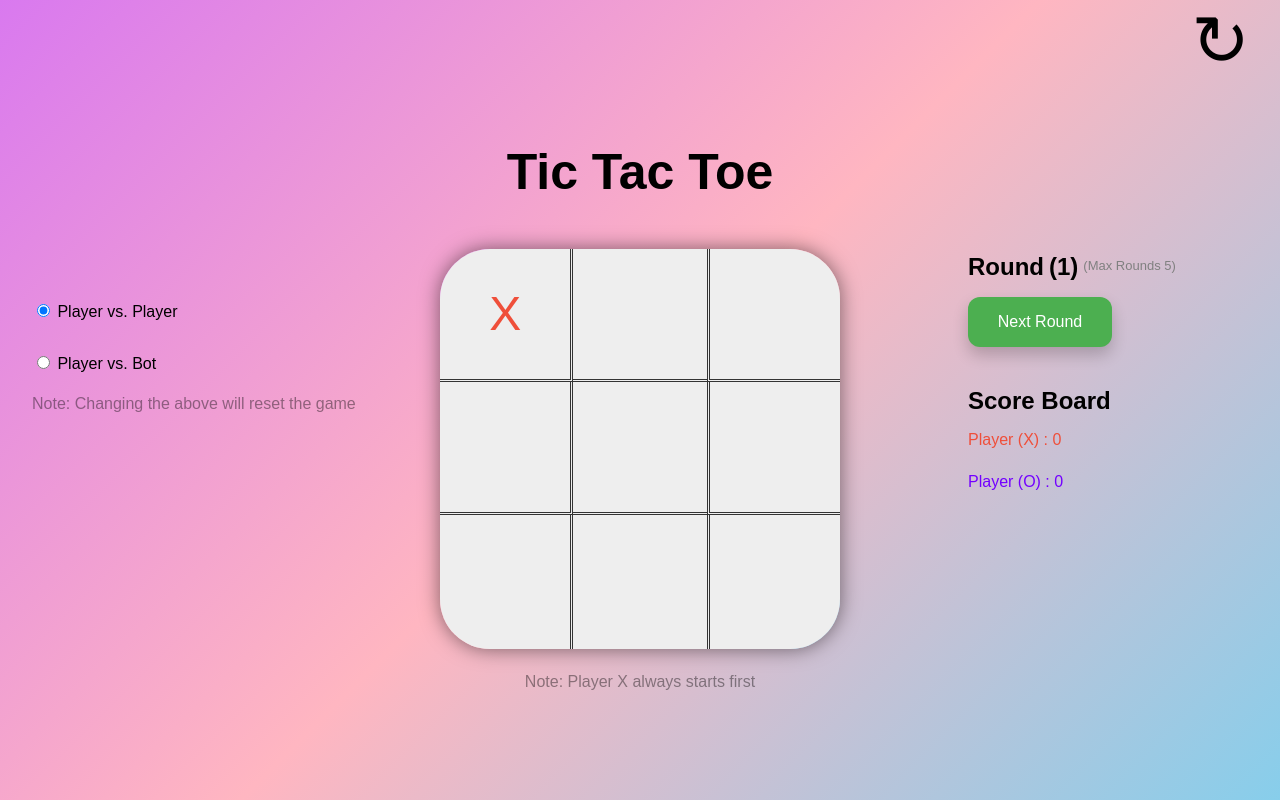
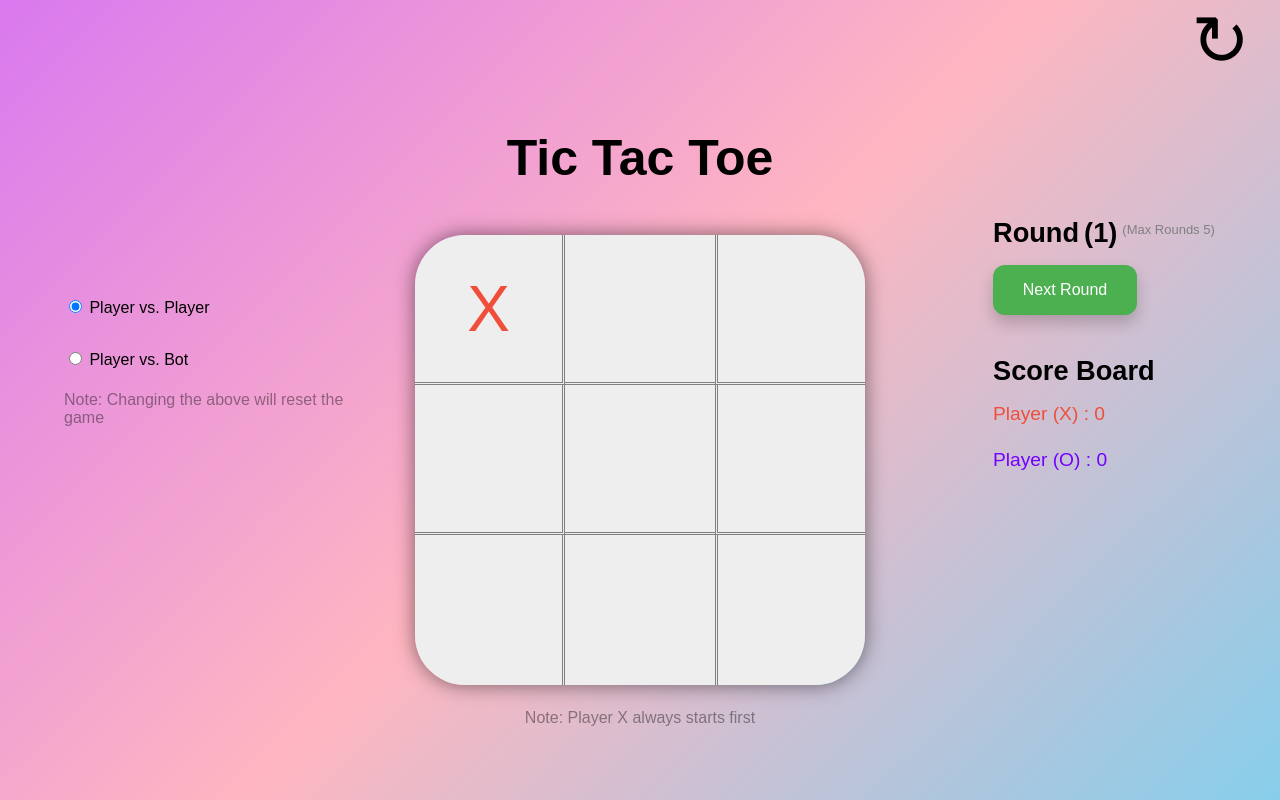
Before and after one commit to Vishrutkev/The_Odin_Project, a plain HTML site: page Tic-Tac-Toe/index.html in a window 1280 px wide. Both pictures are taken after a click on the element 506 px from the left and 315 px from the top of the page. Drawn offline with Linux system fonts and the light colour scheme.

Commit message:
Added animation when user clicks on the cell and the content zoom-in and zoom-out and some minor front-end tweaks

```diff
--- a/Tic-Tac-Toe/script.js
+++ b/Tic-Tac-Toe/script.js
@@ -52,7 +52,7 @@ function GameBoard() {
     },
     resetFrontEnd: function () {
       cells.forEach((cell) => {
-        cell.classList.remove("disabled");
+        cell.classList.remove("disabled", "animateCell");
         cell.textContent = "";
         cell.style.color = "black";
         cell.style.fontSize = "3em";
@@ -164,7 +164,6 @@ function checkWin(gameBoard, board) {
     winningPositions.forEach(([row, col]) => {
       const { winCells } = Selectors(row, col);
       winCells.style.color = "darkgreen";
-      winCells.style.fontSize = "3.5rem";
     });
     cells.forEach((cell) => {
       cell.classList.add("disabled");
@@ -226,8 +225,9 @@ function renderWins(gameBoard) {
         const column = (index % gridSize) + 1;
         gameBoard.updateGameBoard(gameBoard.currentPlayer, row, column);
         cell.classList.add(gameBoard.currentPlayer.toLowerCase());
+        cell.textContent = gameBoard.currentPlayer;
+        cell.classList.add("animateCell");
         cell.classList.add("disabled");
-        cell.textContent = gameBoard.currentPlayer;
         if (gameBoard.currentPlayer === "X") {
           cell.style.color = "rgb(239, 79, 58)";
           gameBoard.currentPlayer = "O";
--- a/Tic-Tac-Toe/style.css
+++ b/Tic-Tac-Toe/style.css
@@ -15,12 +15,14 @@ body {
 h1 {
   font-size: 50px;
   margin-bottom: 3rem;
+  margin-top: 3.5rem;
   text-align: center;
 }
 
 h2 {
   margin: 0;
   display: flex;
+  font-size: 1.7rem;
   margin-bottom: 1rem;
 }
 
@@ -52,14 +54,18 @@ p {
   cursor: pointer;
 }
 
+.reload:hover {
+  text-shadow: 2px 2px 4px rgba(0, 0, 0, 0.2);
+}
+
 .tic-tac-toe {
   background: linear-gradient(135deg, #d979ef, #ffb6c1, #87ceeb);
   display: grid;
   grid-template-rows: 1fr 1fr 1fr;
   grid-template-columns: 1fr 1fr 1fr;
   border-radius: 50px;
-  width: 400px;
-  height: 400px;
+  width: 450px;
+  height: 450px;
   overflow: hidden;
   box-shadow: 0 0 20px rgba(0, 0, 0, 0.5);
 }
@@ -72,28 +78,46 @@ p {
   background-color: #eee;
   color: green;
   cursor: pointer;
-  transition: background-color 0.3s ease;
+}
+
+.animateCell {
+  animation-name: animateCell;
+  animation-duration: 0.4s;
+  animation-fill-mode: forwards;
+}
+
+@keyframes animateCell {
+  0% {
+    font-size: 0;
+  }
+  60% {
+    font-size: 6.5em;
+  }
+  100% {
+    font-size: 4em;
+  }
 }
 
 .who-won {
   position: absolute;
-  top: 3rem;
+  top: 2rem;
   left: 50%;
   transform: translateX(-50%);
-  font-size: 2rem;
+  text-align: center;
+  font-size: 2.2rem;
   color: green;
 }
 
 .cell:nth-child(3n + 1) {
-  border-right: 3px double #333;
+  border-right: 3px double gray;
 }
 
 .cell:nth-child(-n + 6) {
-  border-bottom: 3px double #333;
+  border-bottom: 3px double gray;
 }
 
 .cell:nth-child(3n) {
-  border-left: 3px double #333;
+  border-left: 3px double gray;
 }
 
 .cell:hover {
@@ -114,9 +138,10 @@ p {
 .selection {
   position: relative;
   display: flex;
+  margin-left: 2rem;
   flex-direction: column;
   gap: 2rem;
-  margin-top: 12rem;
+  margin-top: 14rem;
 }
 
 .selection-note {
@@ -171,9 +196,11 @@ p {
 
 .playerx {
   color: rgb(239, 79, 58);
+  font-size: 1.2rem;
   margin-bottom: 1.5rem;
 }
 
 .playero {
   color: rgb(115, 0, 255);
+  font-size: 1.2rem;
 }
```
